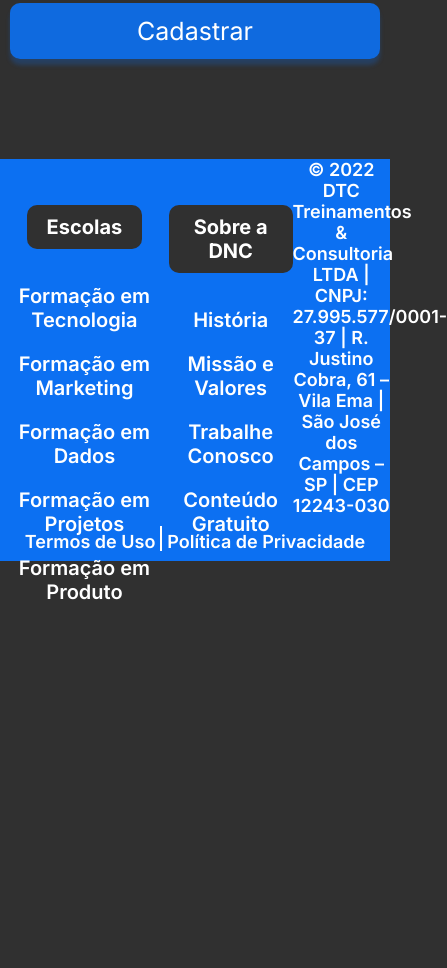
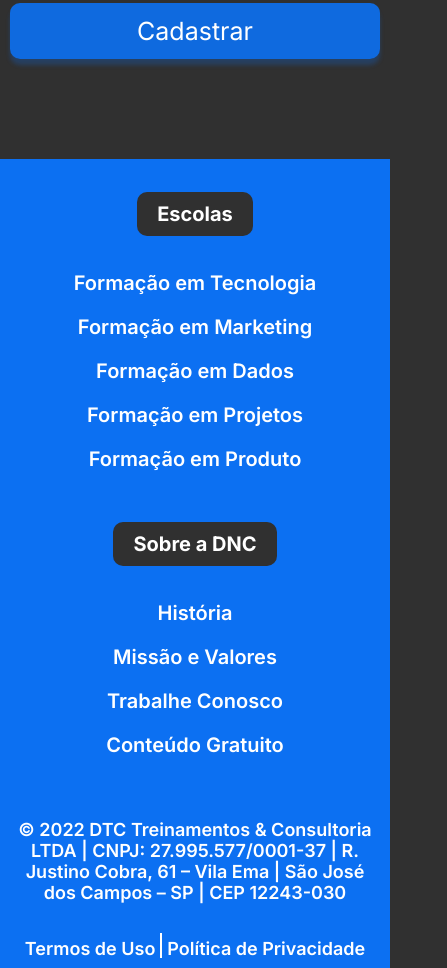
Before and after one commit to odranoeL6/bootcamp-dnc, a plain HTML site: page index.html in a window 390 px wide. Shown: the part 1517-2485 px from the top of the page, 447 px wide, since content can reach past the window. Before the commit the page ends 2141 px from the top, so only its background shows below. Drawn offline with Linux system fonts and the light colour scheme.

Commit message:
Adicionando Media Query & Projeto Final - Teste

```diff
--- a/style.css
+++ b/style.css
@@ -272,7 +272,7 @@ footer .line2 a:first-child {
         width: 100%;
         margin: 0px;
     }
-}
+
 
 /* Seção Principal MOBILE*/
 
@@ -298,6 +298,13 @@ footer .line2 a:first-child {
 
 /* Footer MOBILE */
 
-    footer {
+    footer .line1 {
+        flex-direction: column;
+    }
 
+    footer .adress {
+        width: 95%;
+        margin-bottom: 20px;
     }
+
+}
```
